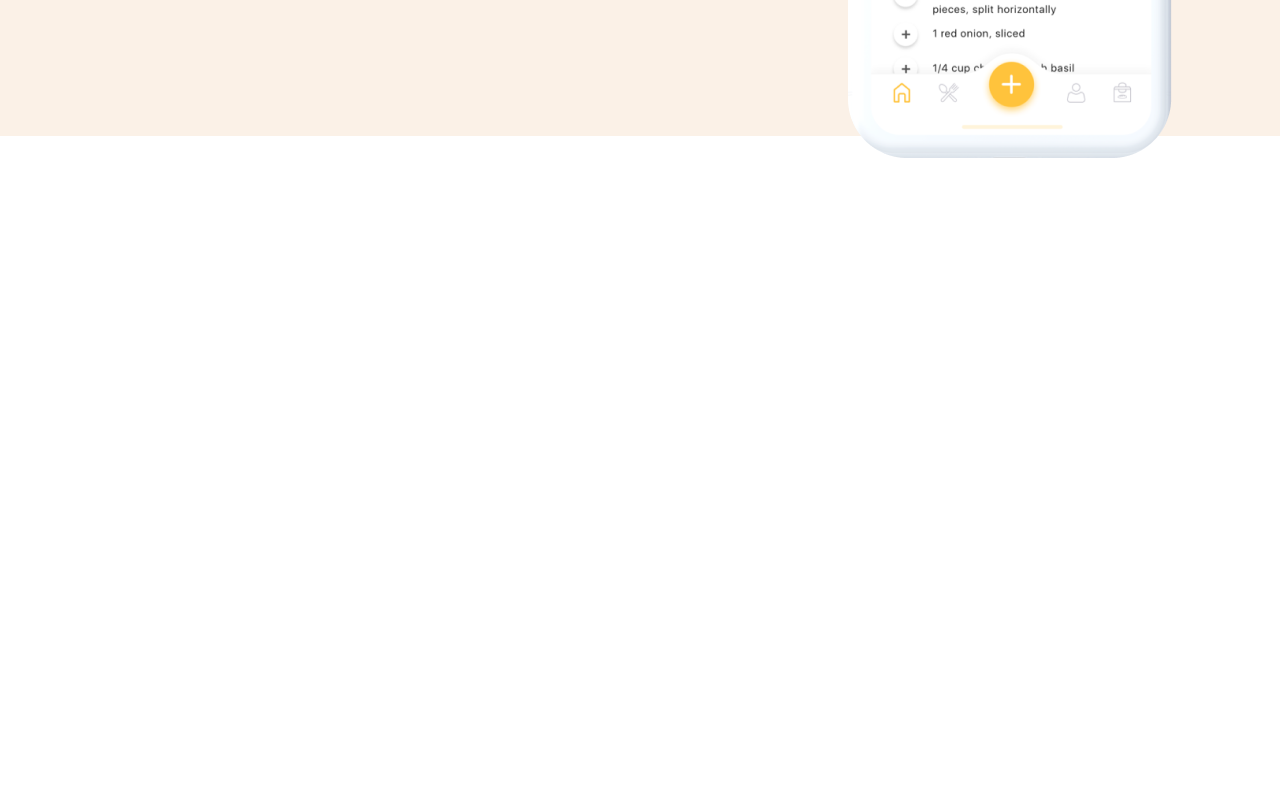
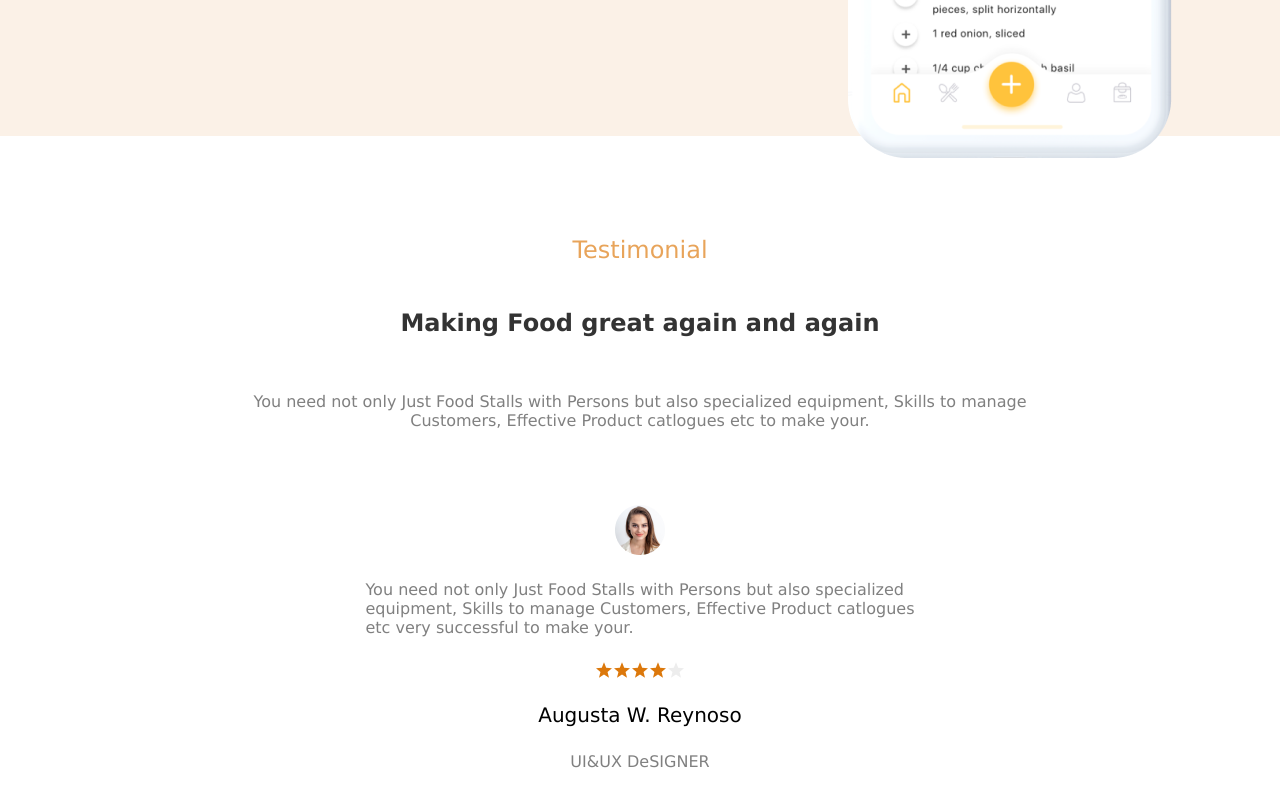
Before and after one commit to bakhriddinoff/Food-web, a plain HTML site: page index.html in a window 1280 px wide. Shown: the part 3346-4152 px from the top of the page. Before the commit the page ends 3504 px from the top, so only its background shows below. Drawn offline with Linux system fonts and the light colour scheme.

Commit message:
added sec6

```diff
--- a/index.html
+++ b/index.html
@@ -202,6 +202,19 @@
             </div>
     </div>
 
+    <!-- SECTION6 -->
+    <div class="section6">
+        <h2 class="heading1 testimonial">Testimonial</h2>
+        <h3 class="heading2">Making Food great again and again</h3>
+        <p class="text1 text2">You need not only Just Food Stalls with Persons but also specialized equipment, Skills to manage <br> Customers, Effective Product catlogues etc to make your.</p>
+        <img class="imgR" src="imgs/img99.png" alt="img Round">
+        <p class="text1">You need not only Just Food Stalls with Persons but also specialized <br> equipment, Skills to manage Customers, Effective Product catlogues <br> etc very successful to make your.</p>
+        <img class="star" src="imgs/4stars.svg" alt="4stars">
+        <div class="name">Augusta W. Reynoso</div>
+        <div class="work">UI&UX DeSIGNER</div>
+    </div>
+
+
 
 </body>
 </html>
--- a/style.css
+++ b/style.css
@@ -367,3 +367,28 @@ h1 {
     justify-content: center;
     align-items: center;
 }
+
+/* SECTION6 */
+
+.section6 {
+    margin-top: 100px;
+    display: flex;
+    flex-direction: column;
+    align-items: center;
+    gap: 25px;
+    padding-bottom: 100px;
+}
+
+.testimonial {
+    text-align: center;
+    padding-bottom: 20px;
+}
+
+.name {
+    font-size: 20px;
+}
+
+.work {
+    font-size: 16px;
+    color: gray;
+}
```
Lines whose indentation alone changed are shown as unchanged.
